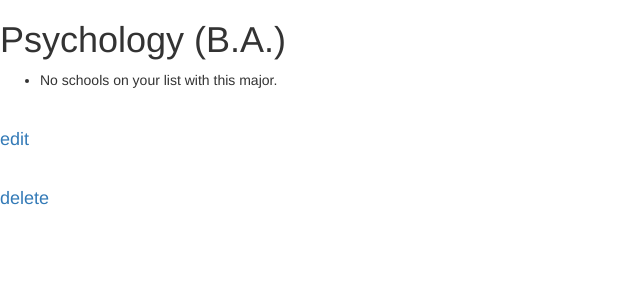
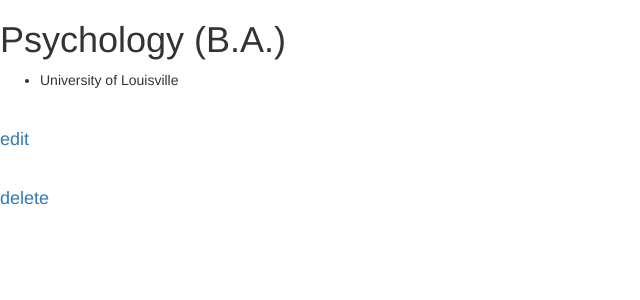
Before and after one commit to mhereford/school_hunt, a Django app: page /majors/1/ in a window 1280 px wide. Shown: the part 51-351 px from the top of the page, without its empty margins (0-640 px from the left). Run offline with Django 3.2, Linux system fonts and the light colour scheme; data comes from the database, SQL or seed files in the repository; some libraries are stand-ins or nearby versions.

Commit message:
Update major_detail.html

```diff
--- a/schools/templates/schools/major_detail.html
+++ b/schools/templates/schools/major_detail.html
@@ -9,7 +9,7 @@
 
 <p>
     <ul>
-		{% for school in schools %}
+		{% for school in major.school.all %}
 			<li>{{ school }}</li>
 		{% empty %}
 			<li>No schools on your list with this major.</li>
```
